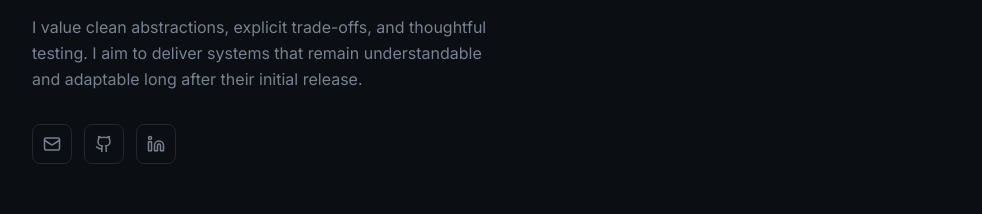
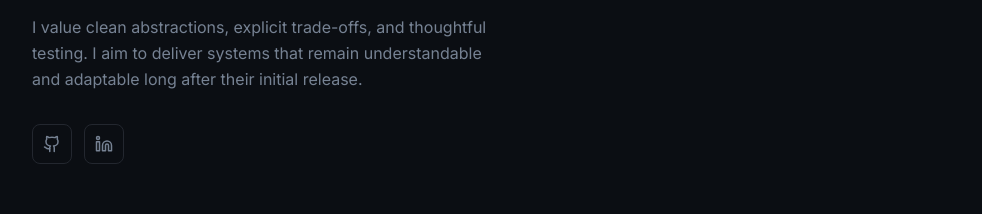
Before and after one commit to ucencode/ucencode.github.io, a React (Vite) app: page / in a window 1280 px wide. Shown: the part 1280-1494 px from the top of the page, without its empty margins (120-1102 px from the left). Built offline with nearby package versions, Linux system fonts and the light colour scheme.

Commit message:
feat: remove email link from About section

```diff
--- a/src/components/About.tsx
+++ b/src/components/About.tsx
@@ -24,13 +24,6 @@ const About = () => {
             </div>
 
             <div className="flex items-center gap-3 mt-8">
-              <a
-                href={`mailto:${socialLinks.email}`}
-                aria-label="Email"
-                className="p-2.5 rounded-lg border border-border text-muted-foreground hover:text-primary hover:border-primary transition-colors"
-              >
-                <Mail size={18} />
-              </a>
               <a
                 href={socialLinks.github}
                 target="_blank"
```
